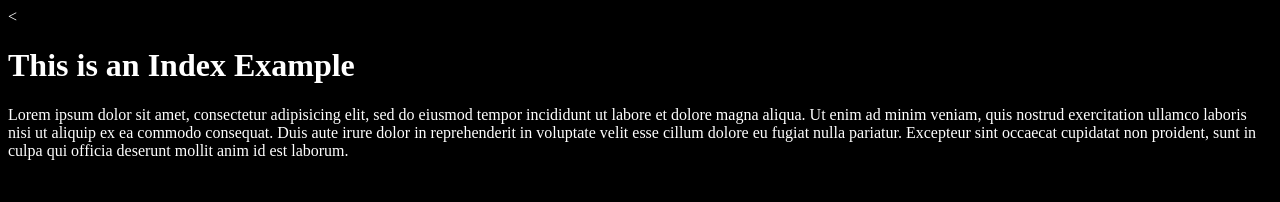
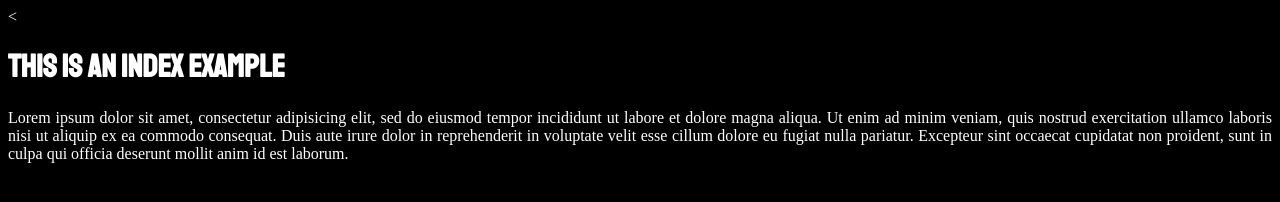
Before and after one commit to Agrijalva26/Agrijalva26.github.io, a plain HTML site: page index.html in a window 1280 px wide. Drawn offline with Linux system fonts and the light colour scheme.

Commit message:
Update index.html
Changed the entire site

```diff
--- a/index.html
+++ b/index.html
@@ -2,14 +2,21 @@
 <html>
 <head>
 	<title>Index</title>
+
+<link href="https://fonts.googleapis.com/css?family=Staatliches" rel="stylesheet">
 
 	<style type="text/css">
 		body{
 			background-color: black;
 			color: white;
 		}
+	h1{
+		font-family: 'Staatliches', cursive;
+	}
 
-
+	p{
+		text-align: justify;
+	}
 
 	</style>
 </head>
```
